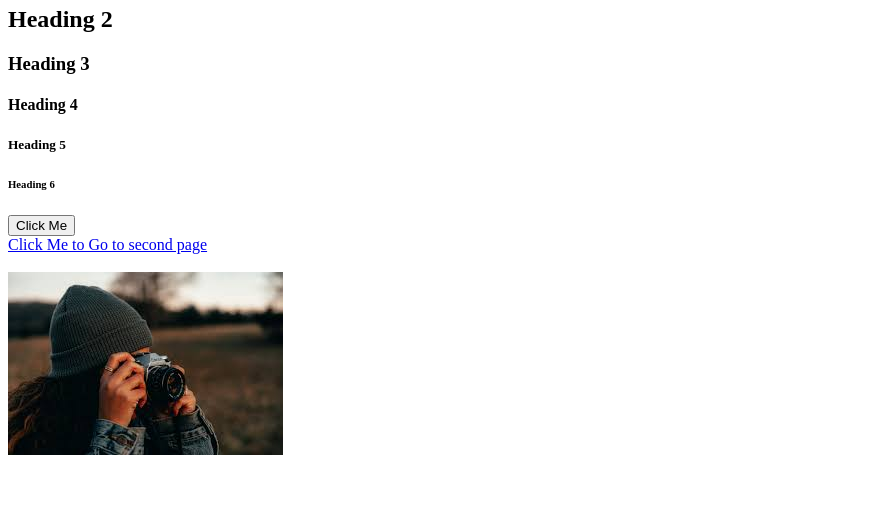
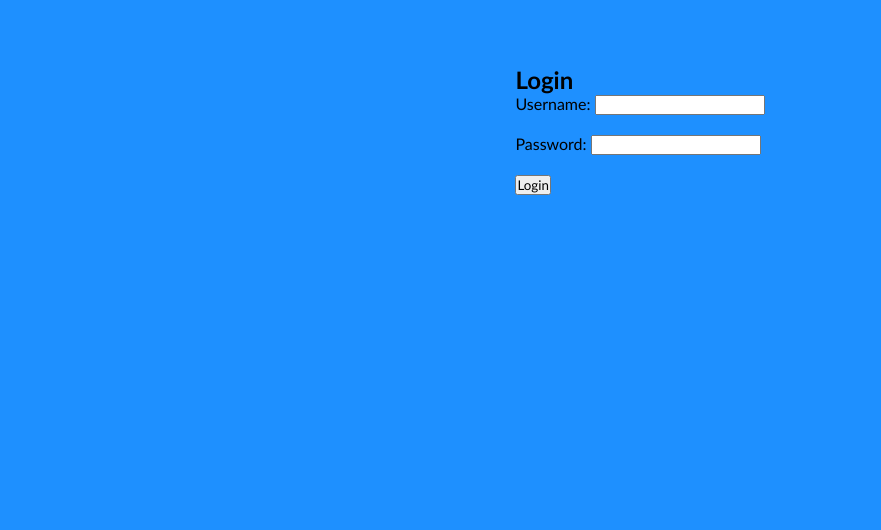
Before and after one commit to AnushAdk04/Html-Class, a plain HTML site: page index.html in a window 1280 px wide. Shown: the part 270-800 px from the top of the page, without its empty margins (0-881 px from the left). Drawn offline with Linux system fonts and the light colour scheme.

Commit message:
login page started

```diff
--- a/index.html
+++ b/index.html
@@ -1,31 +1,24 @@
 <!DOCTYPE html>
 <html lang="en">
+
 <head>
     <meta charset="UTF-8">
     <meta name="viewport" content="width=device-width, initial-scale=1.0">
-    <title>HTML Introduction</title>
+    <title>Login page</title>
+    <link rel="stylesheet" href="style.css">
 </head>
+
 <body>
-    <h1>Hello & Welcome to HTML(Hyper Text Markup Language)</h1>
-    the formula of (a+b)<sup>2</sup> is a<sup>2</sup>+2ab+b<sup>2</sup><br>
-    the formula of water is H<sub>2</sub>O<br><br>
+    <div class="login-box">
+        <h2>Login</h2>
+        <form>
+            <label>Username: </label>
+            <input type="text"><br><br>
+            <label>Password: </label>
+            <input type="password"><br><br>
+            <button type="submit">Login</button>
+        </form>
+    </div>
+</body>
 
-   this is bold text: <b>CCT</b><br>
-    this is italics text: <i>CCT</i><br>
-    this is underlined text: <u>CCT</u>
-
-    <h1>Heading 1</h1>
-    <h2>Heading 2</h2>
-    <h3>Heading 3</h3>
-    <h4>Heading 4</h4>
-    <h5>Heading 5</h5>
-    <h6>Heading 6</h6>
-
-    <button>Click Me</button><br>
-
-    <a href="second.html">Click Me to Go to second page</a><br><br>
-
-
-    <img src="image.png" alt="HTML Image Tag">
-</body>
 </html>
--- /dev/null
+++ b/style.css
@@ -0,0 +1,14 @@
+*{
+    margin: 0;
+    padding: 0;
+    box-sizing: border-box;
+    font-family:'Trebuchet MS', 'Lucida Sans Unicode', 'Lucida Grande', 'Lucida Sans', Arial, sans-serif;
+}
+
+body{
+    background-color: dodgerblue;
+    display: flex;
+    justify-content: center;
+    align-items: center;
+    height: 100vh;
+}
```
Also changed, not shown: test.html (added, +31 -0 lines).
